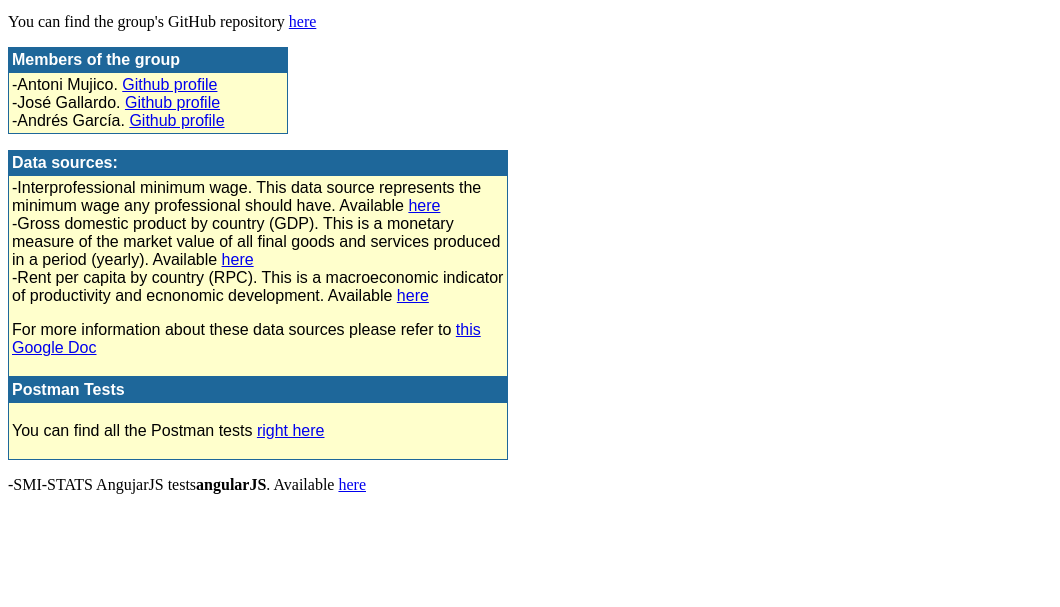
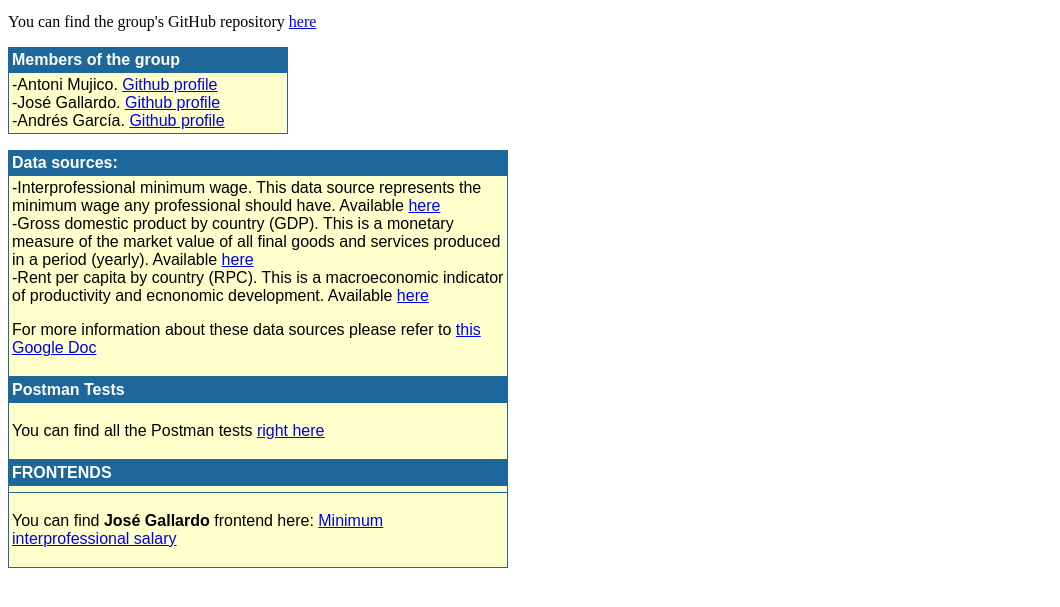
Before and after one commit to SOS1617/SOS1617-02, a website: page public/index.html in a window 1280 px wide. Shown: the part 101-708 px from the top of the page, without its empty margins (0-1060 px from the left). Drawn offline with Linux system fonts and the light colour scheme.

Commit message:
Last revision on code

```diff
--- a/public/index.html
+++ b/public/index.html
@@ -64,7 +64,32 @@
         </tr>
       </table>
 
-      <p>-SMI-STATS AngujarJS tests<b>angularJS</b>. Available <a href="http://sos1617-02.herokuapp.com/api/v1/angular">here</a> <br></p>
+
+      <table width="500" cellspacing="1" cellpadding="3" border="0" bgcolor="#1E679A">
+        <tr>
+          <td><font color="#FFFFFF" face="arial, verdana, helvetica">
+            <b>FRONTENDS</b>
+          </font></td>
+        </tr>
+        <tr>
+          <td bgcolor="#ffffcc">
+            <font face="arial, verdana, helvetica">
+              <a href=      <table width="500" cellspacing="1" cellpadding="3" border="0" bgcolor="#1E679A">
+        <tr>
+          <td bgcolor="#ffffcc">
+            <font face="arial, verdana, helvetica">
+              <p>You can find <b>José Gallardo</b> frontend here:
+              <a href="http://sos1617-02.herokuapp.com/api/v1/smi-angular">Minimum interprofessional salary</a>
+              </p>
+            </font>
+          </td>
+        </tr>
+      </table>
+              </p>
+            </font>
+          </td>
+        </tr>
+      </table>
 
     </body>
 </html>
```
